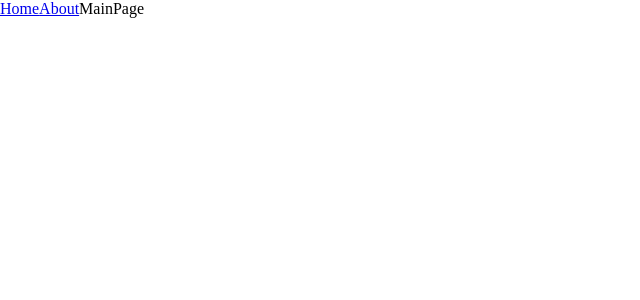
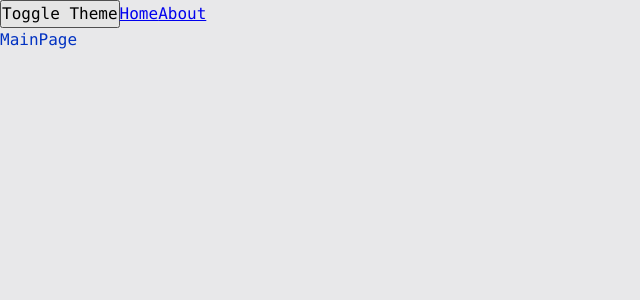
Before and after one commit to DmitriySemenov91/Tomi-React, a React app: page / in a window 1280 px wide. Shown: the top 300 px of the page, without its empty margins (0-640 px from the left). Built offline with nearby package versions, Linux system fonts and the light colour scheme.

Commit message:
added: useTheme and styles config

```diff
--- a/src/App.tsx
+++ b/src/App.tsx
@@ -1,12 +1,17 @@
 import React, { Suspense } from "react";
-import "./index.scss";
+import { Link, Route, Routes } from "react-router-dom";
 
 import { AboutPageLazy, MainPageLazy } from "./pages";
-import { Link, Route, Routes } from "react-router-dom";
+import { useTheme } from "./hooks";
+
+import "./styles/index.scss";
 
 export const App = () => {
+  const { theme, toggleTheme } = useTheme();
+
   return (
-    <div className="app">
+    <div className={`app ${theme}`}>
+      <button onClick={toggleTheme}>Toggle Theme</button>
       <Link to="/">Home</Link>
       <Link to="/about">About</Link>
       <Suspense fallback={<div>Loading...</div>}>
--- /dev/null
+++ b/src/hooks/index.ts
@@ -0,0 +1 @@
+export * from "./useTheme";
--- /dev/null
+++ b/src/hooks/useTheme.ts
@@ -0,0 +1,22 @@
+import { useContext } from "react";
+import {
+  LOCAL_STORAGE_THEME_KEY,
+  Theme,
+  ThemeContext,
+} from "../theme/ThemeContext";
+
+interface UseThemeResult {
+  theme: Theme;
+  toggleTheme: () => void;
+}
+export function useTheme(): UseThemeResult {
+  const { theme, setTheme } = useContext(ThemeContext);
+
+  const toggleTheme = () => {
+    const newTheme = theme === Theme.DARK ? Theme.LIGHT : Theme.DARK;
+    setTheme(newTheme);
+    localStorage.setItem(LOCAL_STORAGE_THEME_KEY, newTheme);
+  };
+
+  return { theme, toggleTheme };
+}
--- a/src/index.scss
+++ /dev/null
@@ -1,9 +0,0 @@
-* {
-  margin: 0;
-  padding: 0;
-  box-sizing: border-box;
-}
-
-.app {
-  display: flex;
-}
--- a/src/index.tsx
+++ b/src/index.tsx
@@ -1,10 +1,14 @@
 import { render } from "react-dom";
+import { BrowserRouter } from "react-router-dom";
+
 import { App } from "./App";
-import { BrowserRouter } from "react-router-dom";
+import ThemeProvider from "./theme/ThemeProvider";
 
 render(
   <BrowserRouter>
-    <App />
+    <ThemeProvider>
+      <App />
+    </ThemeProvider>
   </BrowserRouter>,
   document.getElementById("root")!
 );
--- /dev/null
+++ b/src/styles/index.scss
@@ -0,0 +1,13 @@
+@import "variables/globals";
+@import "reset";
+@import "themes/dark";
+@import "themes/light";
+
+.app {
+  font: var(--font-m);
+
+  background: var(--bg-color);
+  color: var(--primary-color);
+
+  min-height: 100vh;
+}
--- /dev/null
+++ b/src/styles/reset.scss
@@ -0,0 +1,13 @@
+* {
+  margin: 0;
+  padding: 0;
+  box-sizing: border-box;
+}
+
+input,
+button,
+textarea,
+select {
+  margin: 0;
+  font: inherit;
+}
--- /dev/null
+++ b/src/styles/themes/dark.scss
@@ -0,0 +1,6 @@
+.app.dark {
+  --bg-color: #090949;
+
+  --primary-color: #049604;
+  --secondary-color: #04ff04;
+}
--- /dev/null
+++ b/src/styles/themes/light.scss
@@ -0,0 +1,6 @@
+.app.light {
+  --bg-color: #e8e8ea;
+
+  --primary-color: #0232c2;
+  --secondary-color: #0449e0;
+}
--- /dev/null
+++ b/src/styles/variables/globals.scss
@@ -0,0 +1,11 @@
+:root {
+  --font-family-main: Consolas, 'Times New Roman', serif;
+
+  --font-size-m: 16px;
+  --font-line-m: 24px;
+ --font-m: var(--font-size-m) / var(--font-line-m) var(--font-family-main);
+
+  --font-size-l: 24px;
+  --font-line-l: 32px;
+  --font-l: var(--font-size-l) / var(--font-line-l) var(--font-family-main);
+}
--- /dev/null
+++ b/src/theme/ThemeContext.ts
@@ -0,0 +1,15 @@
+import { createContext } from "react";
+
+export enum Theme {
+  LIGHT = "light",
+  DARK = "dark",
+}
+
+export interface ThemeContextProps {
+  theme?: Theme;
+  setTheme?: (theme: Theme) => void;
+}
+
+export const ThemeContext = createContext<ThemeContextProps>({});
+
+export const LOCAL_STORAGE_THEME_KEY = "theme";
--- /dev/null
+++ b/src/theme/ThemeProvider.tsx
@@ -0,0 +1,20 @@
+import { FC, useMemo, useState } from "react";
+
+import { LOCAL_STORAGE_THEME_KEY, Theme, ThemeContext } from "./ThemeContext";
+
+const defaultTheme =
+  (localStorage.getItem(LOCAL_STORAGE_THEME_KEY) as Theme) || Theme.LIGHT;
+
+const ThemeProvider: FC = ({ children }) => {
+  const [theme, setTheme] = useState<Theme>(defaultTheme);
+
+  const defaultProps = useMemo(() => ({ theme, setTheme }), [theme]);
+
+  return (
+    <ThemeContext.Provider value={defaultProps}>
+      {children}
+    </ThemeContext.Provider>
+  );
+};
+
+export default ThemeProvider;
```
